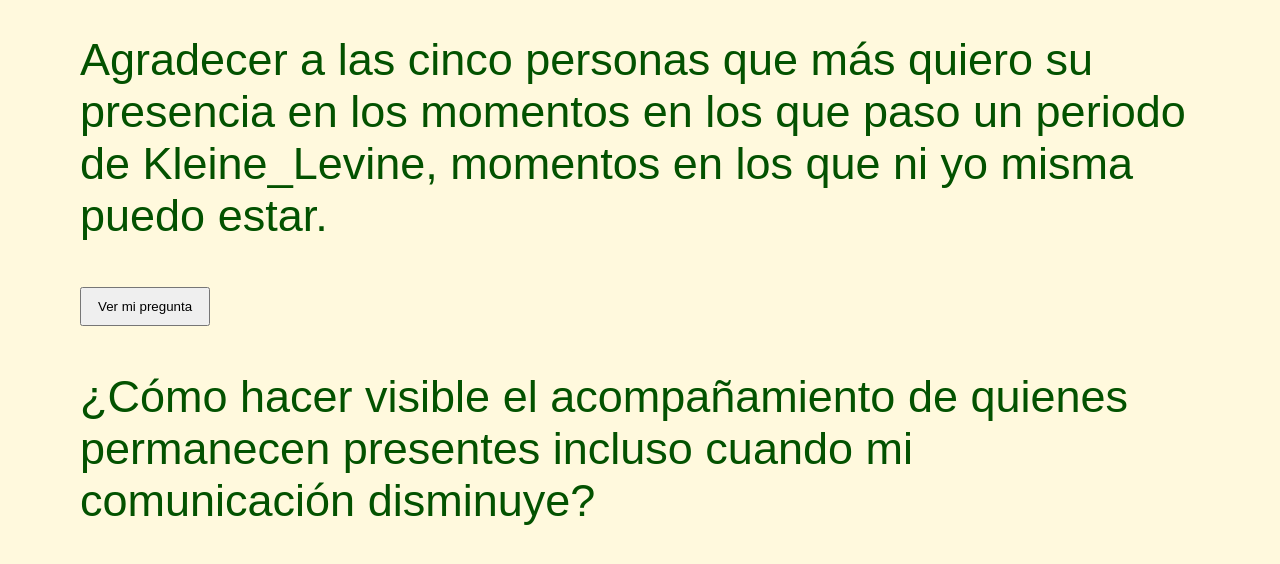
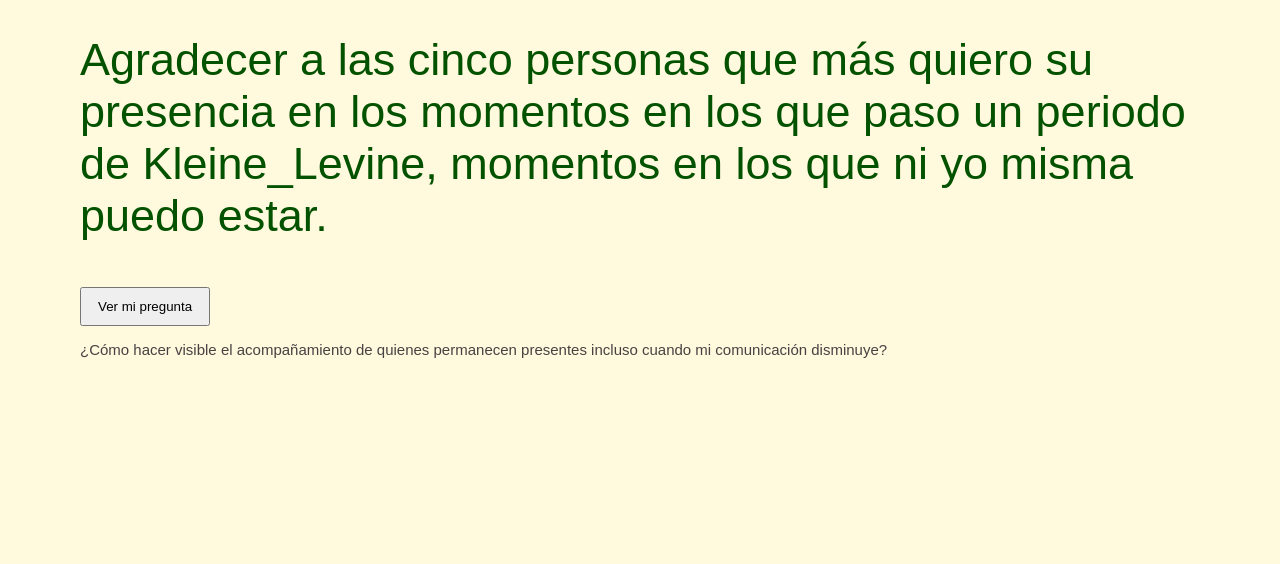
Before and after one commit to LuciaVargasCastillo/Proyecto-WEB-ELISAVA, a plain HTML site: page index.html in a window 1280 px wide. Both pictures are taken after a click on the button "Ver mi pregunta". Shown: the part 284-848 px from the top of the page. After the commit the page ends 800 px from the top, so only its background shows below. Drawn offline with Linux system fonts and the light colour scheme.

Commit message:
Corregir style.css para las pruebas de IA

```diff
--- a/style.css
+++ b/style.css
@@ -14,7 +14,7 @@ p {
   font-size: 45px;
 
 }
-y {
+#texto {
   color: #474242;
   font-size: 15px;
 
```
